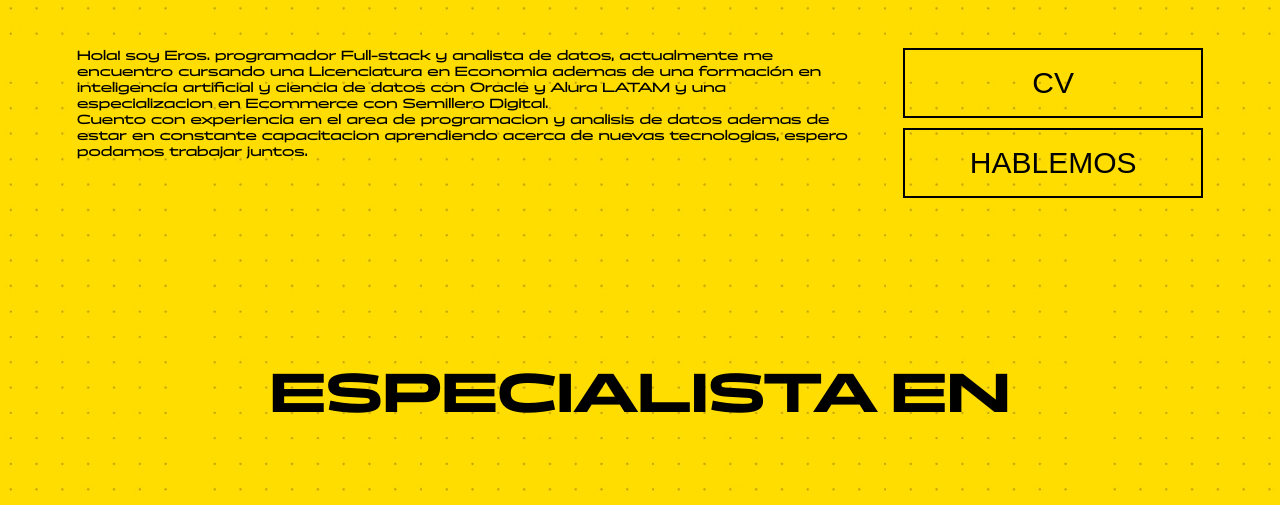
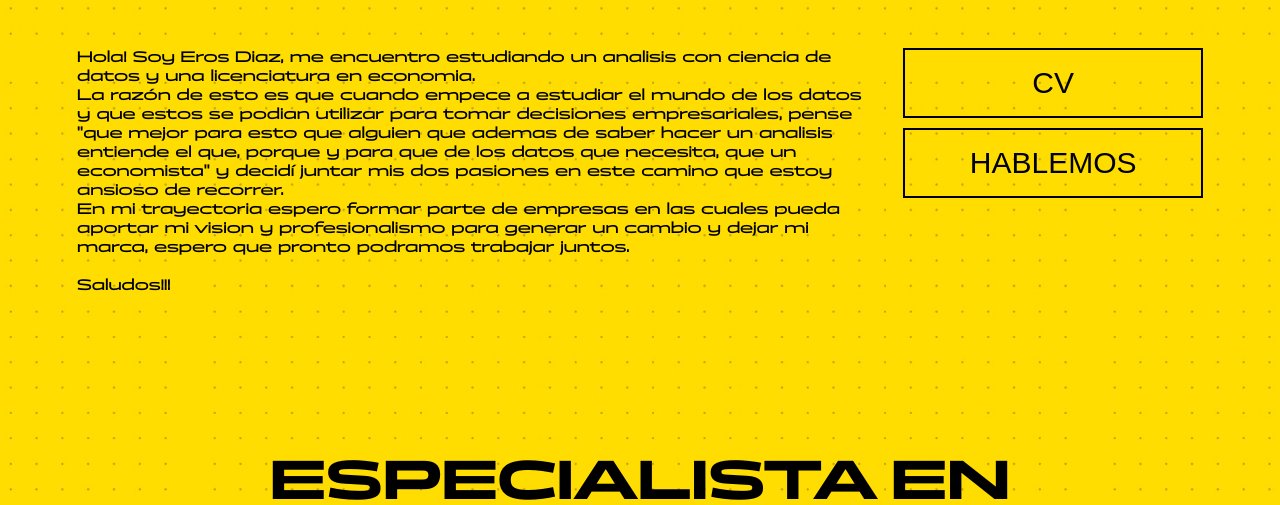
Before and after one commit to ErosAlexander/Porfolio-Eros-Diaz, a plain HTML site: page index.html in a window 1280 px wide. Shown: the part 595-1100 px from the top of the page. Drawn offline with Linux system fonts and the light colour scheme.

Commit message:
Cambio de la descripcion

```diff
--- a/index.html
+++ b/index.html
@@ -27,11 +27,18 @@
 
         <section class="main-description" >
             <p class="main-description-p1">
-                Hola! soy Eros. programador Full-stack y analista de datos,
-                actualmente me encuentro cursando una Licenciatura en Economia ademas de una formación en
-                inteligencia artificial y ciencia de datos con Oracle y Alura LATAM y una especializacion en Ecommerce con Semillero Digital.<br>
-                Cuento con experiencia en el area de programacion y analisis de datos ademas de estar en constante capacitacion
-                aprendiendo acerca de nuevas tecnologias, espero podamos trabajar juntos.</p>
+                Hola! Soy Eros Diaz, me encuentro estudiando un analisis con ciencia de datos y una
+                licenciatura en economia. <br>
+                La razón de esto es que cuando empece a estudiar el mundo de los
+                datos y que estos se podian utilizar para tomar decisiones
+                empresariales, pense "que mejor para esto que alguien que ademas de
+                saber hacer un analisis entiende el que, porque y para que de los
+                datos que necesita, que un economista" y decidí juntar mis dos
+                pasiones en este camino que estoy ansioso de recorrer. <br>
+                En mi trayectoria espero formar parte de empresas en las cuales
+                pueda aportar mi vision y profesionalismo para generar un cambio y
+                dejar mi marca, espero que pronto podramos trabajar juntos. <br> <br> Saludos!!!
+            </p>
             <section class="main-description-buttons">
                 <a href="CvTech.pdf.pdf" download="CvTech">
                     <button class="main-description-buttons-button1">CV</button>
--- a/style.css
+++ b/style.css
@@ -178,7 +178,7 @@ body{
 .main-description{
     display: flex;
     width: 100vw;
-    font-size: 1vw;
+    font-size: 1.15vw;
     font-weight: 600;
     padding: 0% 6%;
     justify-content: space-between;
```
